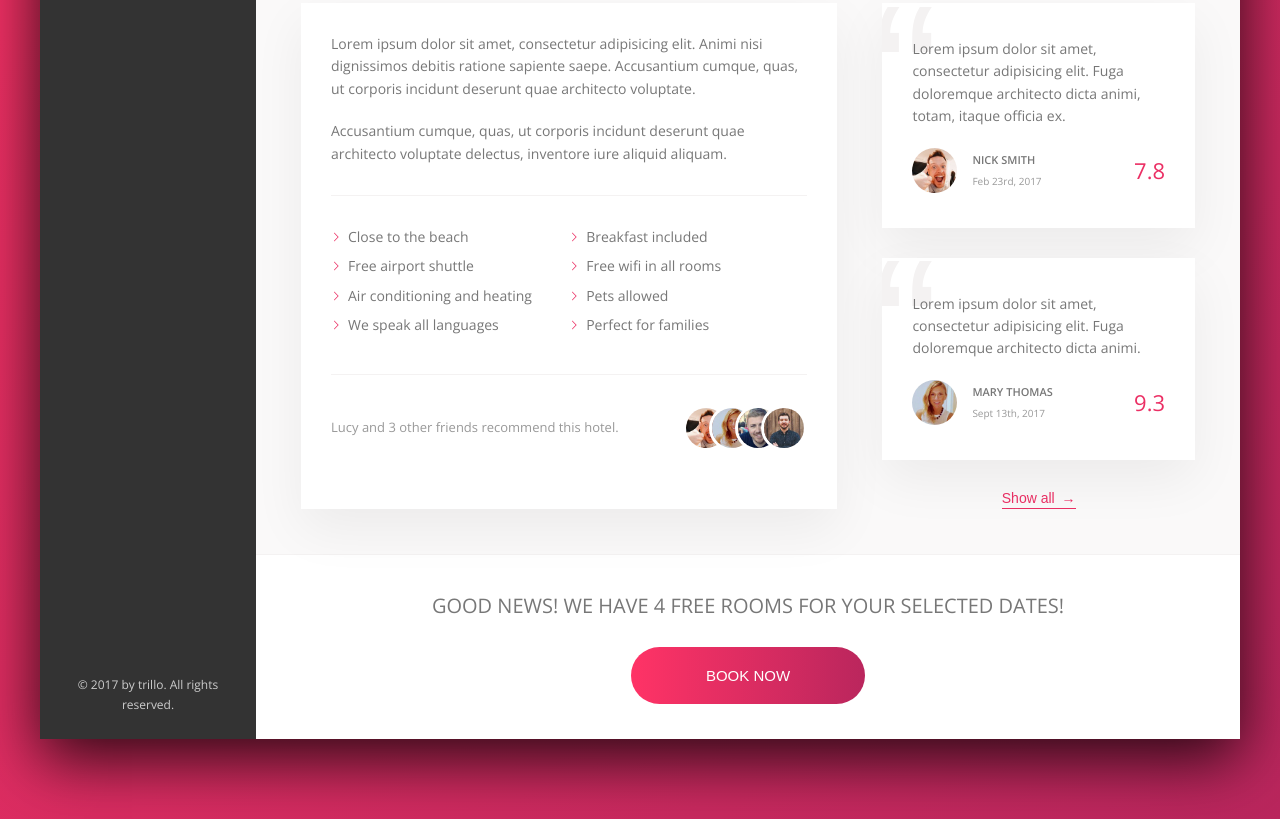
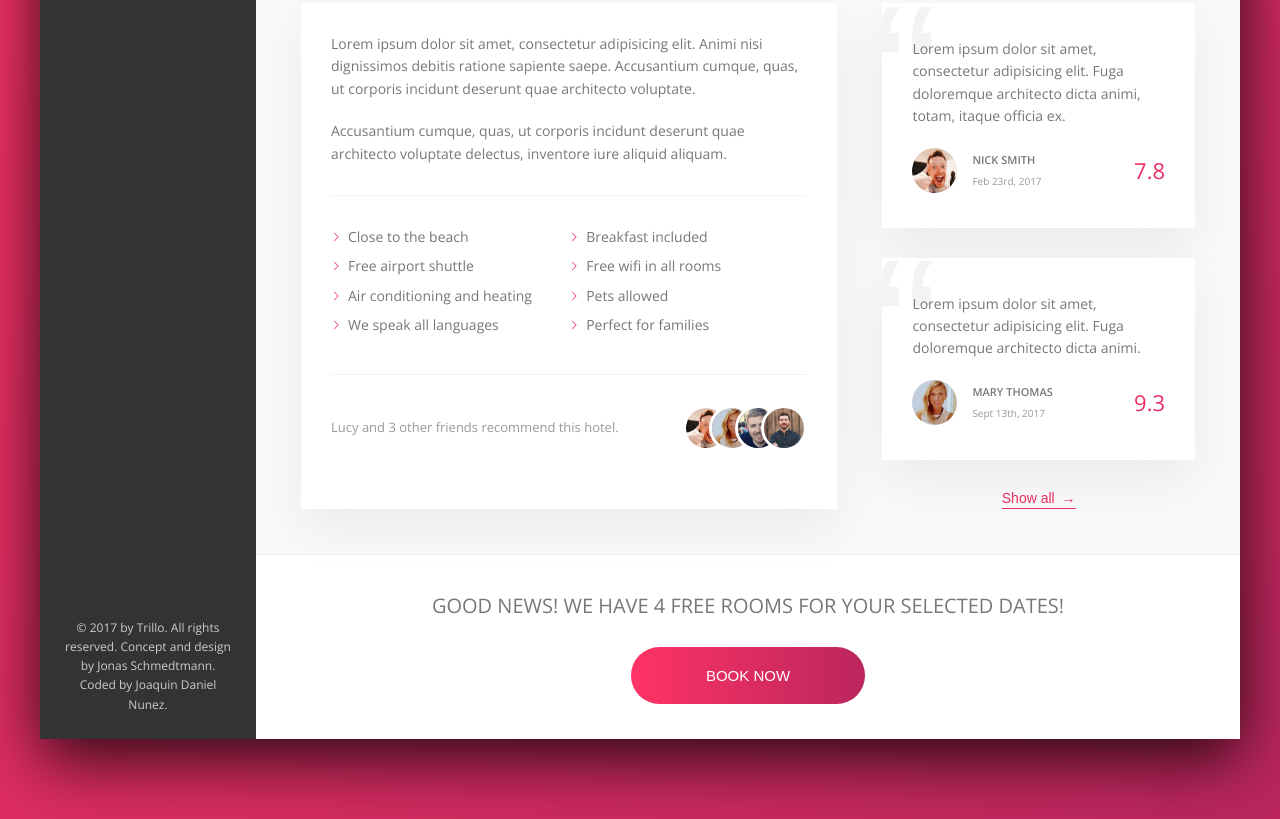
Before and after one commit to jdnunez504/trillo, a website: page index.html in a window 1280 px wide. Shown: the part 644-1463 px from the top of the page. Drawn offline with nearby package versions, Linux system fonts and the light colour scheme.

Commit message:
Added attribution

```diff
--- a/index.html
+++ b/index.html
@@ -84,7 +84,7 @@
                 </li>
             </ul>
             <div class="legal">
-                &copy; 2017 by trillo. All rights reserved.
+                &copy; 2017 by Trillo. All rights reserved. Concept and design by Jonas Schmedtmann. Coded by Joaquin Daniel Nunez.
             </div>
         </nav>
         <main class="hotel-view">
```
